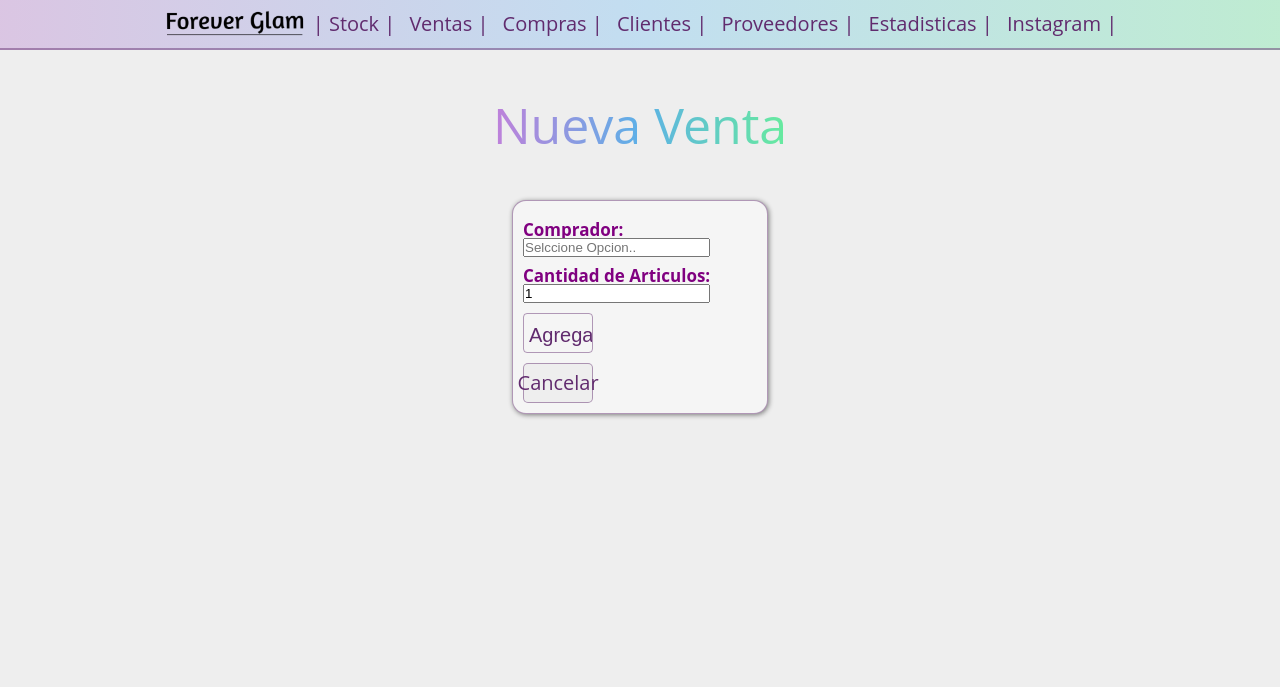
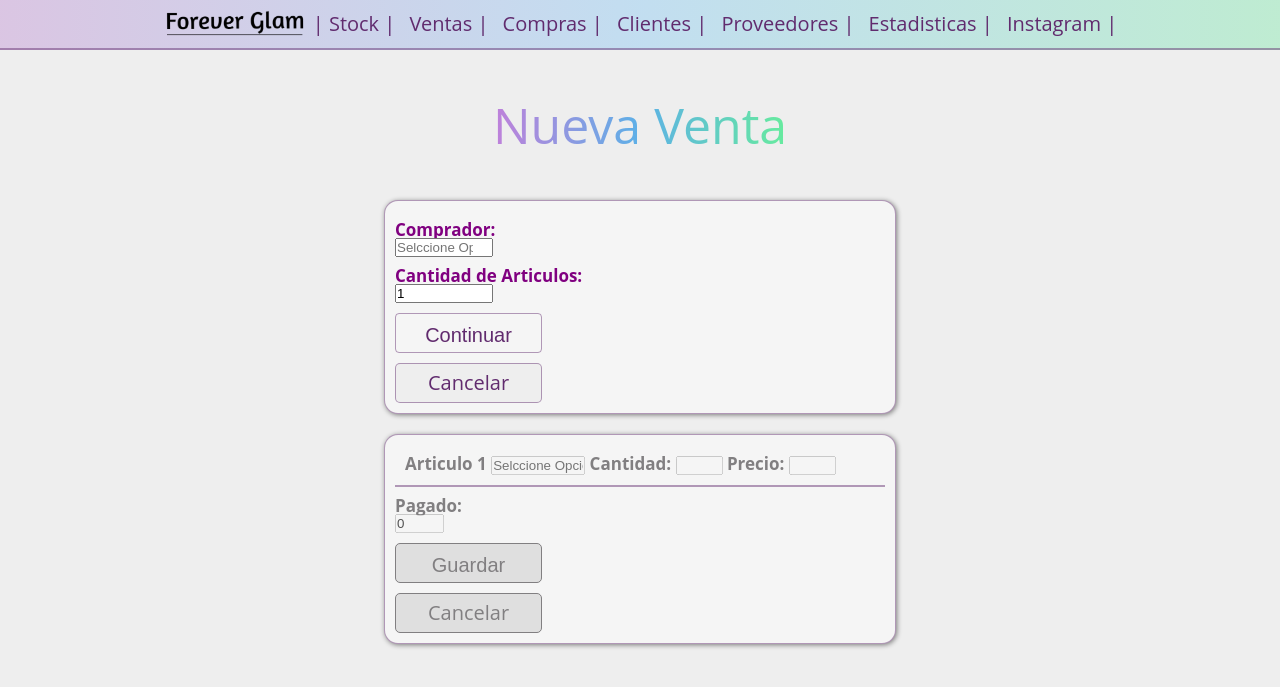
Before and after one commit to Mgrillo03/stock_forever, a Django app: page /sells/new/1 in a window 1280 px wide. Shown: the top 687 px of the page. Run offline with Django 3.2, Linux system fonts and the light colour scheme; data comes from the database, SQL or seed files in the repository; both versions use the stored data as it was after the commit.

Commit message:
sells app updated, now you can add or delete products in update section

```diff
--- a/stock_forever/sells/templates/sells/detail.html
+++ b/stock_forever/sells/templates/sells/detail.html
@@ -34,7 +34,7 @@
     </header>
     <main>
 
-    <form action="{% url 'sells:detail_update_delete'%}" method="post" class="main-form">
+    <form action="{% url 'sells:detail_update_delete' %} " method="post" class="main-form">
         {% csrf_token %}
         <span >Cliente: {{sell.client}} Cod: {{sell.pk}}</span> <br><br>
         <span>Fecha: {{sell.sell_date}}</span><br><br>
@@ -57,6 +57,7 @@
                             </tr>
                             </label>
                 {% endfor %}
+                <td><input type="hidden" name="choice" id="choice" value="{{sell.pk}}"></td>
 
             </table>
         </div>
--- a/stock_forever/sells/templates/sells/index.html
+++ b/stock_forever/sells/templates/sells/index.html
@@ -35,7 +35,7 @@
     {% if sells_list %}
         <main>
 
-        <form action="{% url 'sells:detail_update_delete'%}" method="post" class="main-form">
+        <form action="{% url 'sells:detail_update_delete' %}" method="post" class="main-form">
             {% csrf_token %}
             <div class="table-container">
                 <table class="main-table">
--- /dev/null
+++ b/stock_forever/sells/templates/sells/new.html
@@ -0,0 +1,138 @@
+<!DOCTYPE html>
+{% load static %}
+<html lang="en">
+<head>
+
+    <meta charset="UTF-8">
+    <meta http-equiv="X-UA-Compatible" content="IE=edge">
+    <meta name="viewport" content="width=device-width, initial-scale=1.0">
+    <link rel="stylesheet" href="{% static 'stock/reset.css' %}">
+    <link rel="stylesheet" href="{% static 'stock/style_g.css' %}">
+    <title>Agregar nuevo articulo</title>
+</head>
+<body>
+    <header>
+        <nav>
+            <figure>
+                <a href="{% url 'stock:index'%}"><img src="{% static 'stock/images/logo_negro.png'  %}" alt=" logo"class="image"></a>
+            </figure>
+            <ul class="main-nav">
+                <li><a href="{% url 'stock:index'%}">| Stock</a></li>
+                <li><a href="{% url 'sells:index'%}">Ventas</a></li>
+                <li><a href="#">Compras</a></li>
+                <li><a href="{% url 'clients:index'%}">Clientes</a></li>
+                <li><a href="{% url 'supplier:index'%}">Proveedores</a></li>
+                <li><a href="#">Estadisticas</a></li>
+                <li><a href="https://www.instagram.com/foreverglam.ya/?hl=es">Instagram</a></li>
+            </ul>
+        </nav>
+        <h1 class="titulo">Nueva Venta</h1>
+    </header>
+    <div class="stock">
+
+
+        <div class="form-container-sell">
+            {% if cond == True%}
+                <form action="{% url 'sells:new_2'%}" method="post" class="main-form-new">
+                    {% csrf_token %}
+
+                    <label for="client" class="label">Comprador:</label>
+                    <input   list="client-list" name="client" class="input-sell" placeholder="Selccione Opcion.." required>
+                        <datalist id="client-list">
+                            {% for client in clients_list  %}
+                                <option value="{{client.name}}"></option>
+
+                            {% endfor %}
+                        </datalist>
+
+                    <label for="quantity" class="label">Cantidad de Articulos:</label>
+                    <input  type="input" name="quantity" class="input-sell" value="1" required>
+
+
+                    <input type="submit" value="Continuar" class="button_grillo">
+                    <a href="{% url 'sells:index'%}" class="button_grillo">Cancelar</a>
+                </form>
+
+                <form action="{% url 'sells:add'%}" method="post" class="main-form-new">
+                    {% csrf_token %}
+
+
+                    <div class="sell-product">
+                        <label for="product_1" class="label-disabled">Articulo 1 </label>
+                        <input   list="products-list" name="product_1" class="input-sell" placeholder="Selccione Opcion.." disabled>
+
+                        <label for="quantity_1" class="label-disabled">Cantidad:</label>
+                        <input  type="input" name="quantity_1" class="input-sell-s" value="{{quantity.id}}" disabled>
+
+                        <label for="price_1" class="label-disabled">Precio:</label>
+                        <input  type="input" name="price_1" class="input-sell-s" value="{{price.id}}" disabled>
+
+                    </div>
+
+                    <label for="payed" class="label-disabled">Pagado:</label>
+                    <input  type="input" name="payed" class="input-sell-s" value=0 disabled>
+
+
+
+                    <input type="submit" value="Guardar" id="button_grillo-disabled" disabled>
+                    <a href="" id="button_grillo-disabled" disabled>Cancelar</a>
+                </form>
+
+            {% else %}
+                <form action="{% url 'sells:new_2'%}" method="post" class="main-form-new">
+                    {% csrf_token %}
+
+
+                    <label for="client" class="label-disabled">Comprador:</label>
+                    <input   list="client-list" name="client" class="input-sell" placeholder="Selccione Opcion.." disabled>
+
+                    <label for="quantity" class="label-disabled">Cantidad de Articulos:</label>
+                    <input  type="input" name="quantity" class="input-sell" value="1" disabled>
+
+
+                    <input type="submit" value="Continuar" id="button_grillo-disabled" disabled>
+                    <a href="" id="button_grillo-disabled">Cancelar</a>
+                </form>
+
+                <form action="{% url 'sells:add'%}" method="post" class="main-form-new">
+                    {% csrf_token %}
+                    <input type="hidden" name="client" value="{{client_name}}">
+                    <input type="hidden" name="product_quantity" value="{{product_quantity}}">
+
+                    {% for option in quantity_list  %}
+                        <div class="sell-product">
+                            <label for="product_{{forloop.counter}}" class="label">Articulo {{forloop.counter}} </label>
+                            <input   list="products-list" name="product_{{forloop.counter}}" class="input-sell" placeholder="Selccione Opcion.." required>
+                            <datalist id="products-list">
+                                {% for product in products_list  %}
+                                    <option value="{{product.name}}">{{product.name}} | {{product.sell_price}}$</option>
+
+                                {% endfor %}
+                            </datalist>
+
+                            <label for="quantity_{{forloop.counter}}" class="label">Cantidad:</label>
+                            <input  type="input" name="quantity_{{forloop.counter}}" class="input-sell-s" value="{{quantity.id}}" required>
+
+                            <label for="price_{{forloop.counter}}" class="label">Precio:</label>
+                            <input  type="input" name="price_{{forloop.counter}}" class="input-sell-s" value="{{price.id}}" required>
+
+                        </div>
+                    {% endfor %}
+                    <label for="payed" class="label">Pagado:</label>
+                    <input  type="input" name="payed" class="input-sell-s" value=0 required>
+
+
+
+                    <input type="submit" value="Guardar" class="button_grillo">
+                    <a href="{% url 'sells:index'%}" class="button_grillo">Cancelar</a>
+               </form>
+
+
+
+            {% endif %}
+
+        </div>
+    </div>
+
+</body>
+</html>
--- a/stock_forever/sells/templates/sells/new_1.html
+++ /dev/null
@@ -1,61 +0,0 @@
-<!DOCTYPE html>
-{% load static %}
-<html lang="en">
-<head>
-
-    <meta charset="UTF-8">
-    <meta http-equiv="X-UA-Compatible" content="IE=edge">
-    <meta name="viewport" content="width=device-width, initial-scale=1.0">
-    <link rel="stylesheet" href="{% static 'stock/reset.css' %}">
-    <link rel="stylesheet" href="{% static 'stock/style_g.css' %}">
-    <title>Agregar nuevo articulo</title>
-</head>
-<body>
-    <header>
-        <nav>
-            <figure>
-                <a href="{% url 'stock:index'%}"><img src="{% static 'stock/images/logo_negro.png'  %}" alt=" logo"class="image"></a>
-            </figure>
-            <ul class="main-nav">
-                <li><a href="{% url 'stock:index'%}">| Stock</a></li>
-                <li><a href="{% url 'sells:index'%}">Ventas</a></li>
-                <li><a href="#">Compras</a></li>
-                <li><a href="{% url 'clients:index'%}">Clientes</a></li>
-                <li><a href="{% url 'supplier:index'%}">Proveedores</a></li>
-                <li><a href="#">Estadisticas</a></li>
-                <li><a href="https://www.instagram.com/foreverglam.ya/?hl=es">Instagram</a></li>
-            </ul>
-        </nav>
-        <h1 class="titulo">Nueva Venta</h1>
-    </header>
-    <div class="stock">
-
-
-        <div class="form-container">
-
-            <form action="{% url 'sells:new_2'%}" method="post" class="main-form-new">
-                {% csrf_token %}
-
-                <label for="client" class="label">Comprador:</label>
-                <input   list="client-list" name="client" class="input" placeholder="Selccione Opcion.." required>
-                    <datalist id="client-list">
-                        {% for client in clients_list  %}
-                             <option value="{{client.name}}"></option>
-
-                        {% endfor %}
-                    </datalist>
-
-                <label for="quantity" class="label">Cantidad de Articulos:</label>
-                <input  type="input" name="quantity" class="input" value="1" required>
-
-
-                <input type="submit" value="Agregar" class="button_grillo">
-                <a href="{% url 'sells:index'%}" class="button_grillo">Cancelar</a>
-           </form>
-        </div>
-
-
-    </div>
-
-</body>
-</html>
--- a/stock_forever/sells/urls.py
+++ b/stock_forever/sells/urls.py
@@ -10,14 +10,18 @@ urlpatterns = [
     path("",  views.index, name= "index"),
     #ex: /sells/5/update_saved/
     path("<int:sell_id>/update/saved", views.save_update, name= "save_update"),
-    # #ex: /sells/5/delete/   falta actualizar
+    #ex /sells/5/update/add
+    path("<int:sell_id>/update/add/", views.update_add, name="update_add"),
+    #ex /sells/5/update/del
+    path("<int:sell_id>/update/del/", views.update_del, name="update_del"),
+    #ex: /sells/5/detail-update-delete/
     path("detail-update-delete/",  views.detail_update_delete, name= "detail_update_delete"),
-    # #ex: sells/5/
-    path("<int:sell_id>", views.detail, name="detail"),
-    # #ex: /sells/new     falta actualizar
+    #ex: /sells/5/detail/
+    path("<int:sell_id>/detail/", views.detail, name="detail"),
+    #ex: /sells/new
     path("new/1", views.new_1, name="new_1"),
     path("new/2", views.new_2, name="new_2"),
-    # #ex /sells/add
+    #ex /sells/add
     path("new/added/",views.add, name= "add"),
     #ex /sells/5/product_deleted
     path("<int:sell_id>/product-deleted", views.confirm_detele, name="confirm_delete")
--- a/stock_forever/sells/views.py
+++ b/stock_forever/sells/views.py
@@ -1,3 +1,5 @@
+from itertools import product
+from multiprocessing import Condition
 from django.shortcuts import render, get_object_or_404
 from django.http import HttpResponse, HttpResponseRedirect
 from django.urls import reverse
@@ -11,43 +13,32 @@ from clients.models import Client
 
 def index(request):
     sells_list = Sell.objects.all()
+    sell = Sell.objects.first()
 
     return render(request, "sells/index.html",{
         'sells_list' : sells_list
     })
 
-
-def detail(request, sell_id):
-    sell = get_object_or_404(Sell, pk=sell_id)
-    sell_product_set = sell.sell_product_set.all()
-    return render(request, "sells/detail.html",{
-        'sell': sell,
-        'sell_product_set': sell_product_set
-    })
-
-
-
 def new_1(request):
     clients_list = Client.objects.all()
 
-    return render(request, "sells/new_1.html",{
-        'clients_list' : clients_list
+    return render(request, "sells/new.html",{
+        'clients_list' : clients_list,
+        'cond' : True
     })
 
 def new_2(request):
     products_list = Product.objects.all()
     product_quantity = request.POST["quantity"]
     client_name = request.POST["client"]
-    quantity = request.POST["quantity"]
+    quantity_list = range(int(product_quantity))
 
-    quantity_list = range(int(quantity))
-
-    return render(request, "sells/new_2.html",{
+    return render(request, "sells/new.html",{
         'client_name' : client_name,
         'products_list' : products_list,
         'quantity_list' : quantity_list,
-        'product_quantity' : product_quantity
-
+        'product_quantity' : product_quantity,
+        'cond' : False
     })
 
 def add(request):
@@ -89,9 +80,9 @@ def add(request):
         'products_list': products_list
     })
 
-
 def detail_update_delete(request):
     sells_list = Sell.objects.all()
+
     try:
         sell = get_object_or_404(Sell, pk=request.POST["choice"])
     except (KeyError, Sell.DoesNotExist):
@@ -124,8 +115,49 @@ def detail_update_delete(request):
                 'sell_product_set': sell_product_set
             })
 
+def detail(request, sell_id):
+    sell = get_object_or_404(Sell, pk=sell_id)
+    sell_product_set = sell.sell_product_set.all()
+    return render(request, "sells/detail.html",{
+        'sell': sell,
+        'sell_product_set': sell_product_set
+    })
 
+def update_add(request, sell_id):
+    sell = get_object_or_404(Sell, pk=sell_id)
+    products_list = Product.objects.all()
+    sell_products = sell.product.all()
+    for i in products_list:
+        if i not in sell_products:
+            sell.product.add(i)
+            break
+    sell.save()
+    clients_list = Client.objects.all()
+    sell_product_set = sell.sell_product_set.all()
 
+    return render(request, "sells/update.html",{
+        'sell' : sell,
+        'products_list' : products_list,
+        'clients_list' : clients_list,
+        'sell_product_set' : sell_product_set
+
+    })
+def update_del(request, sell_id):
+    sell = get_object_or_404(Sell, pk=sell_id)
+    clients_list = Client.objects.all()
+    products_list = Product.objects.all()
+    last_product = sell.product.last()
+    sell.product.remove(last_product)
+    sell.save()
+    sell_product_set = sell.sell_product_set.all()
+
+    return render(request, "sells/update.html",{
+        'sell' : sell,
+        'products_list' : products_list,
+        'clients_list' : clients_list,
+        'sell_product_set' : sell_product_set
+
+    })
 
 def save_update(request, sell_id):
     sell = get_object_or_404(Sell, pk=sell_id)
--- a/stock_forever/stock/static/stock/style_g.css
+++ b/stock_forever/stock/static/stock/style_g.css
@@ -141,6 +141,14 @@ label {
     color: purple;
 }
 
+.label-disabled {
+    font-weight: bold;
+    font-size: 14 px;
+    margin-top: 10px;
+    margin-bottom: 4 px;
+    color: rgb(129, 127, 129);
+}
+
 span{
     font-weight: bold;
     font-size: 14 px;
@@ -203,6 +211,50 @@ input[type="submit"]:hover{
 .button_grillo:hover{
     background: #d2b4deb2;
     cursor:pointer;
+}
+
+#button_grillo-disabled{
+    padding: 5px;
+    padding-top: 9px;
+    margin-top: 10px;
+    width: 30%;
+    height: 40px;
+    font-size: 20px;
+
+    /* background-color: mediumorchid; */
+    background: rgb(223, 223, 223);
+    color: rgb(129, 127, 129);
+    /* color: #292a2c; */
+    border-radius: 5px;
+    border: 1px solid rgb(129, 127, 129);
+
+
+    align-items: center;
+    display: flex;
+    flex-direction: column;
+    text-decoration: none;
+}
+
+.button_add_del{
+    padding: 5px;
+    padding-top: 4px;
+    margin-top: 10px;
+    width: 25%;
+    height: 40px;
+    font-size: 15px;
+
+    /* background-color: mediumorchid; */
+    background: #eee;
+    color: #29f33a;
+    /* color: #292a2c; */
+    border-radius: 5px;
+    border: 1px solid #612b6e77;
+
+
+    align-items: center;
+    /* display: flex;
+    flex-direction: column; */
+    text-decoration: none;
 }
 
 .table-container{
@@ -348,6 +400,11 @@ footer{
     height: auto;
 }
 
+.image_add{
+    width: 25px;
+    height: auto;
+}
+
 figure{
     float: left;
 }
@@ -358,3 +415,10 @@ figure{
     border-bottom: 2px solid #612b6e77;
 
 }
+
+.update_add{
+    margin-top: 10px;
+    padding: 10px;
+    display: inline-block;
+    border-bottom: 2px solid #612b6e77;
+}
```
Also changed, not shown: stock_forever/sells/templates/sells/update.html (+6 -1 lines), stock_forever/db.sqlite3, stock_forever/stock/static/stock/images/mas.png (added), stock_forever/stock/static/stock/images/menos.png (added).
